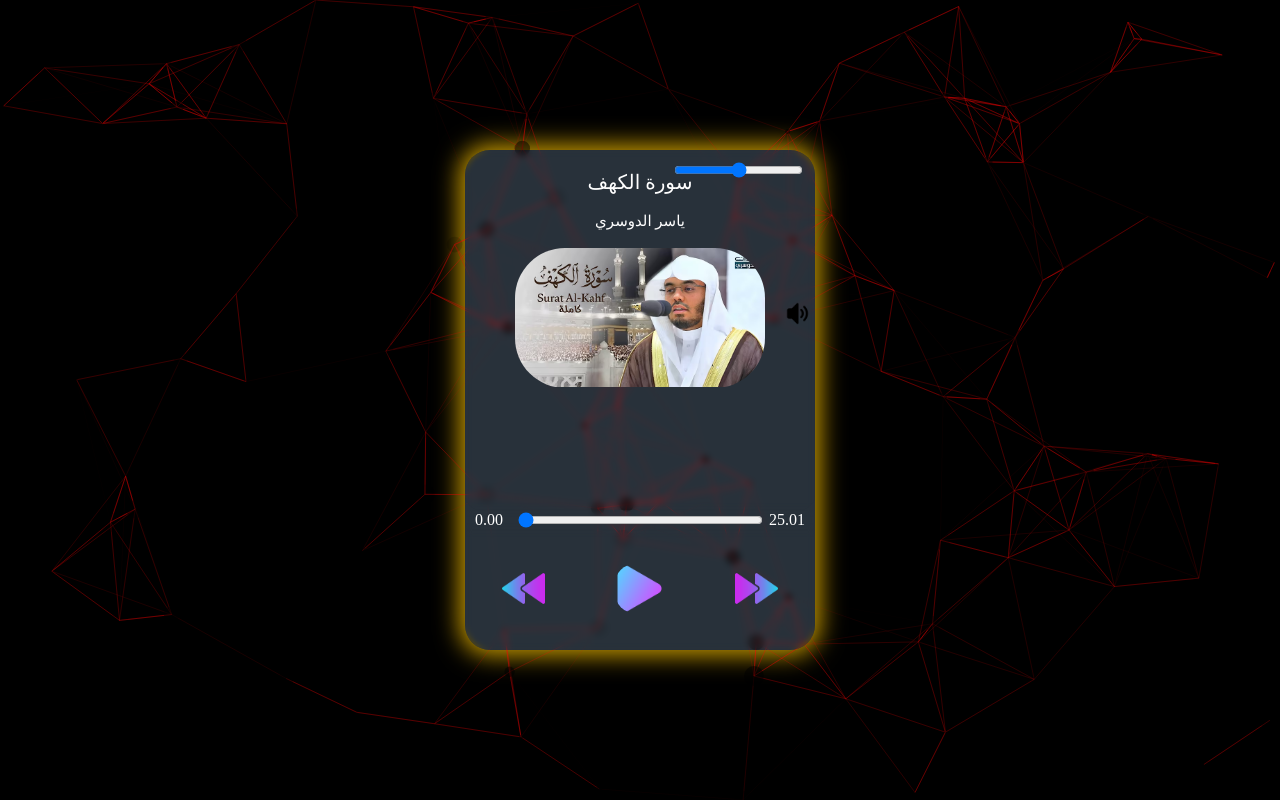
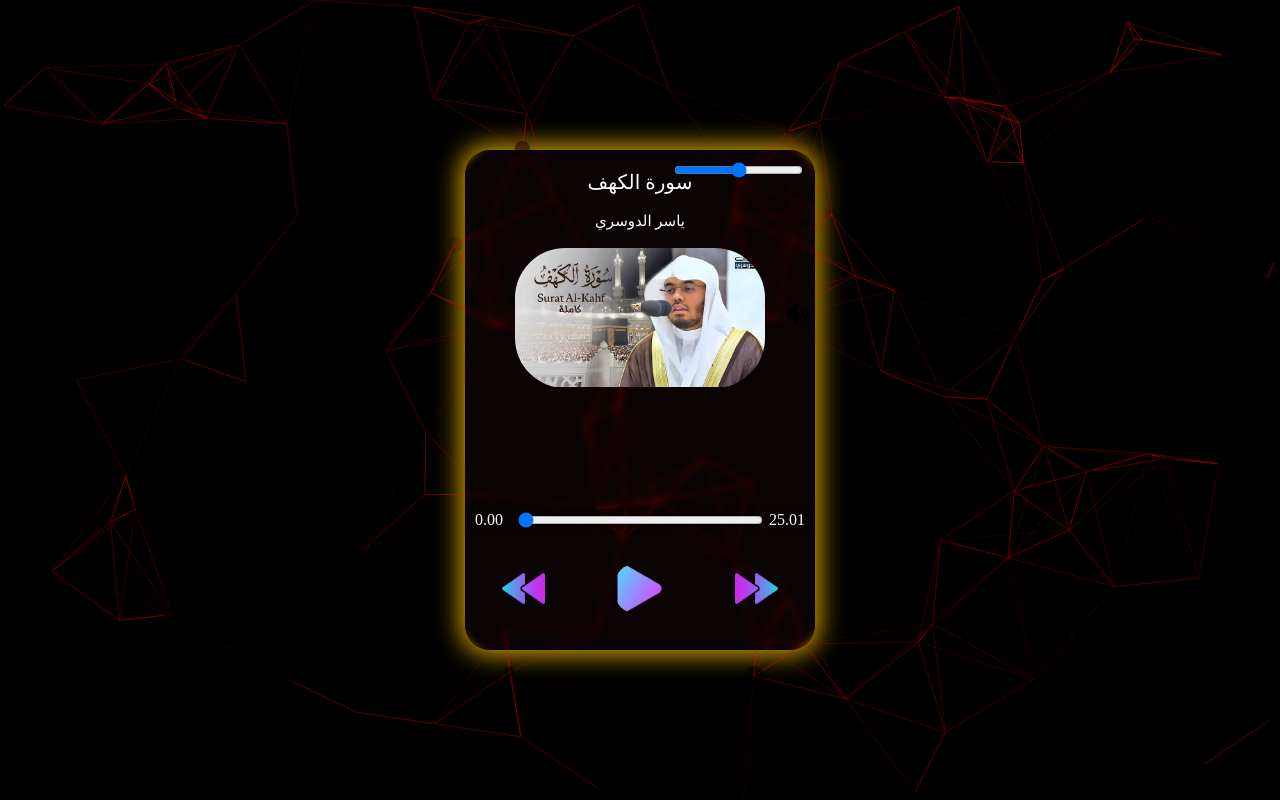
Before and after one commit to YouSsefElhIV/Music-Player, a React (Vite) app: page / in a window 1280 px wide. Built offline with nearby package versions, Linux system fonts and the light colour scheme.

Commit message:
Change wrapper background color

```diff
--- a/src/App.css
+++ b/src/App.css
@@ -10,7 +10,7 @@ body{
 }
 
 .wrapper{
-  background-color: rgb(40, 49, 58);
+  background-color: rgb(9 ,3 ,3);
   display: flex;
   align-items: center;
   flex-direction: column;
```
